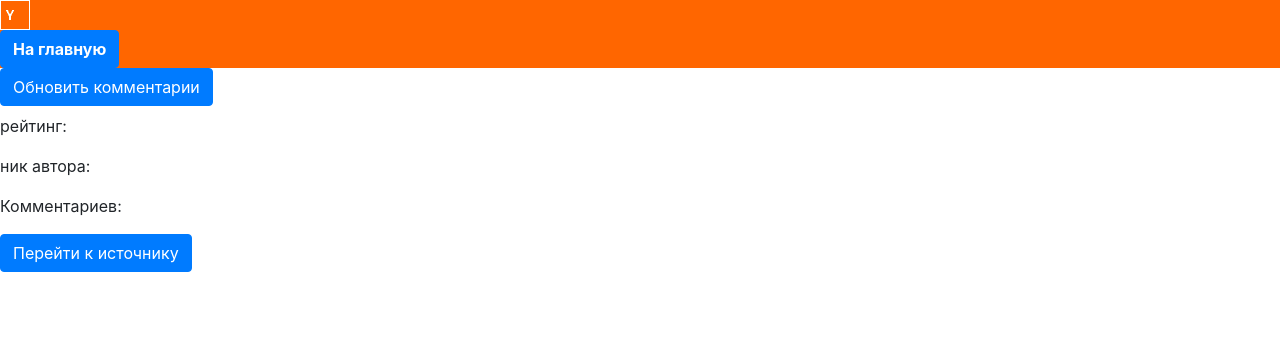
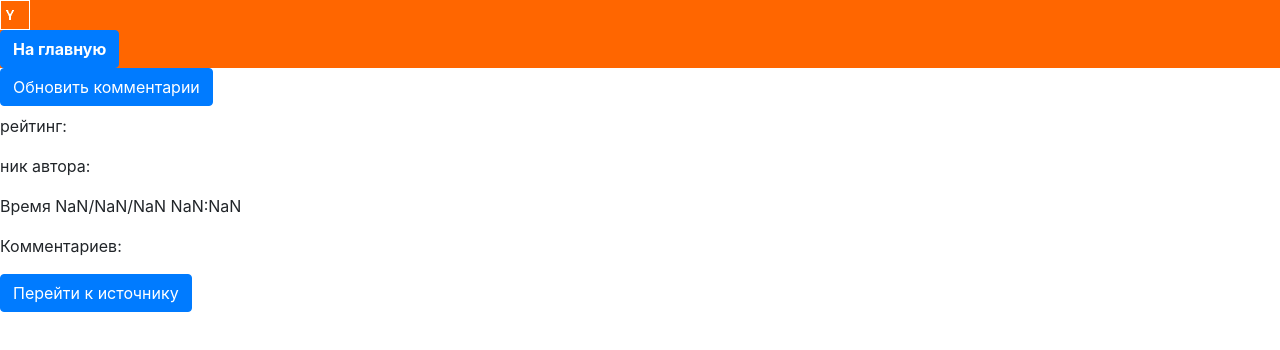
Before and after one commit to lchipl/HackerNews, a React (Create React App) app: page /news in a window 1280 px wide. Shown: the top 350 px of the page. Built offline with nearby package versions, Linux system fonts and the light colour scheme.

Commit message:
вывод времени на странице новости

```diff
--- a/src/components/News/News.jsx
+++ b/src/components/News/News.jsx
@@ -12,6 +12,7 @@ export const News = ({post}) =>{
                 url,
                 id
             }  =post;
+
  return(
 
         <article style={{border:"1px solid orange",height:'auto',background:'#E4E4DE'}}>
--- a/src/pages/News.jsx
+++ b/src/pages/News.jsx
@@ -19,12 +19,21 @@ export const NewsPage = ()=>{
 
         //     }
         //    if(url == 'undefined')showWorning():null
+
+        const timestamp = (timeUnix) =>{
+            let dateUnix = new Date(timeUnix*1000);
+           let correctTime = dateUnix.getDate() + '/' + (dateUnix.getMonth()) + '/' + dateUnix.getFullYear() + " " + dateUnix.getHours() + ':' + dateUnix.getMinutes();
+            return correctTime;
+        }
+        console.log('время элемента', time)
+        console.log('время элемента',timestamp())
     return(
         <div>
             <UpdateComments />
             <h3>{title}</h3>
             <p>рейтинг: {score}</p>
             <p>ник автора: {by}</p>
+            <p>Время {timestamp(time)}</p>
             <p>Комментариев: </p>
             <a href={`${url}`} className="btn btn-primary">Перейти к источнику</a>
         </div>
```
